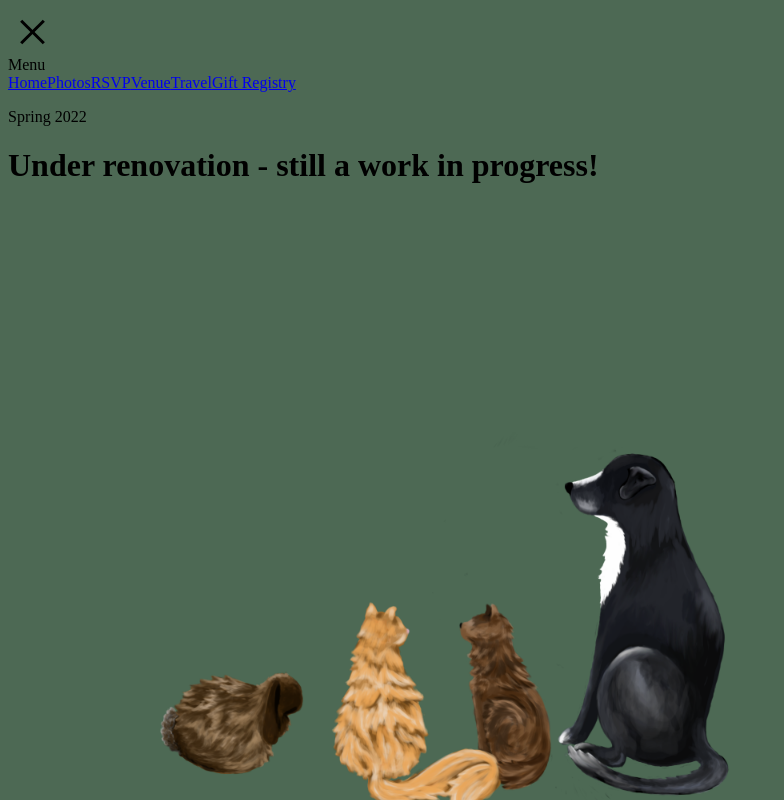
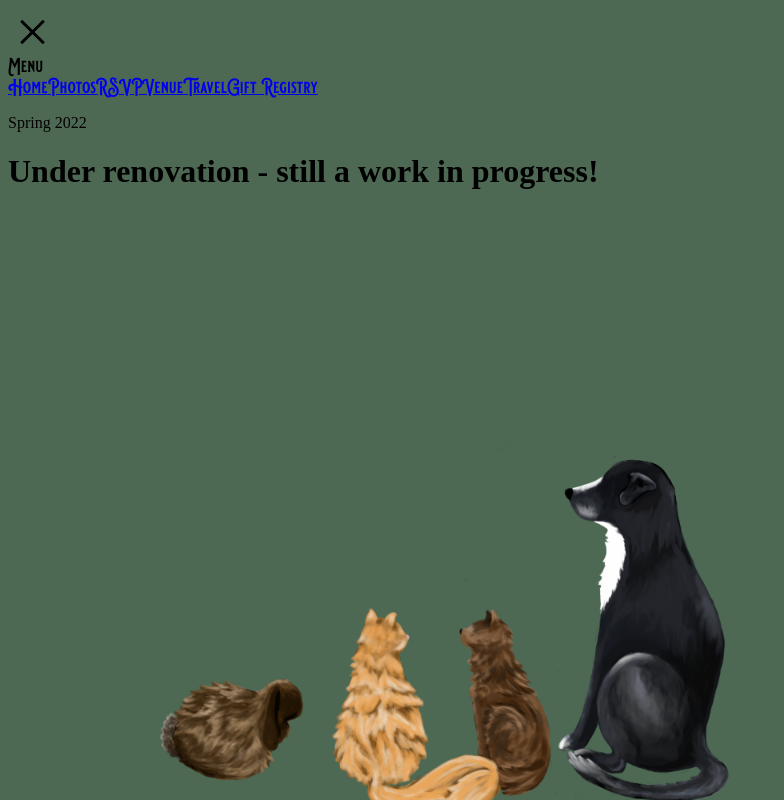
Before and after one commit to Ellesent/WeddingSite, a Next.js app: page / in a window 1280 px wide. Both pictures are taken after a click on the button 32 px from the left and 32 px from the top of the page. Shown: the top 800 px of the page, without its empty margins (0-784 px from the left). Built offline with nearby package versions, Linux system fonts and the light colour scheme; what @react-firebase/auth would draw is missing.

Commit message:
blackriver font working!

```diff
--- a/components/hamburger-menu.tsx
+++ b/components/hamburger-menu.tsx
@@ -12,7 +12,7 @@ const HamburgerMenu = () => {
         setIsOpen(!isOpen);
     }
     return (
-        <div className={`flex flex-col m-8  p-3 fixed`}>
+        <div className={`flex flex-col m-8  p-3 fixed ${styles.text}`}>
             <div className='flex content-center'>
                <Hamburger toggled={isOpen} toggle={setIsOpen}>
                 </Hamburger>
@@ -28,22 +28,22 @@ const HamburgerMenu = () => {
         return (
             <div className='flex flex-col'>
                 <Link href='/'>
-                    <a className={font}>Home</a>
+                    <a>Home</a>
                 </Link>
                 <Link href='/photos'>
-                    <a className={font}>Photos</a>
+                    <a>Photos</a>
                 </Link>
                 <Link href='/rsvp'>
-                    <a className={font}>RSVP</a>
+                    <a>RSVP</a>
                 </Link>
                 <Link href='/venue'>
-                    <a className={font}>Venue</a>
+                    <a>Venue</a>
                 </Link>
                 <Link href='/travel'>
-                    <a className={font}>Travel</a>
+                    <a>Travel</a>
                 </Link>
                 <Link href='/giftregistry'>
-                    <a className={font}>Gift Registry</a>
+                    <a>Gift Registry</a>
                 </Link>
             </div>
         )
--- a/styles/hamburger-menu.module.css
+++ b/styles/hamburger-menu.module.css
@@ -1,3 +1,3 @@
-.hamburgerMenuButton {
-    flex-basis: 0;
+.text {
+    font-family: 'blackriver-bold';
 }
--- a/styles/styles.css
+++ b/styles/styles.css
@@ -11,3 +11,8 @@ body {
     --green: #4DA167;
     --brown: #551118;
   }
+
+  @font-face {
+    font-family: 'blackriver-bold';
+    src: url('/fonts/Blackriver-Bold.ttf');
+  }
--- a/tailwind.config.js
+++ b/tailwind.config.js
@@ -12,7 +12,7 @@ module.exports = {
       red: colors.red,
       green: colors.green,
       gold: colors.gold
-    }
+    },
   },
   variants: {
     extend: {},
```
Also changed, not shown: public/fonts/Blackriver-Bold.otf (added), public/fonts/Blackriver-Bold.ttf (added).
